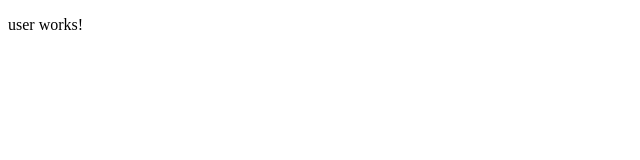
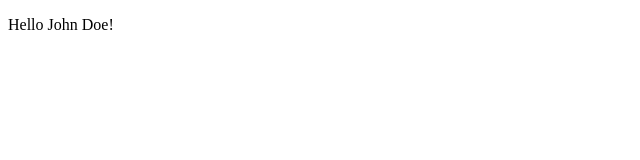
Before and after one commit to Dshoe/a4app-angular-example, an Angular app: page / in a window 1280 px wide. Shown: the top 160 px of the page, without its empty margins (0-640 px from the left). Built offline with nearby package versions, Linux system fonts and the light colour scheme.

Commit message:
Inject name variable from TypeScript into HTML using interpolation

```diff
--- a/src/app/components/user/user.component.html
+++ b/src/app/components/user/user.component.html
@@ -1,3 +1,3 @@
 <p>
-  user works!
+  Hello {{name}}!
 </p>
--- a/src/app/components/user/user.component.ts
+++ b/src/app/components/user/user.component.ts
@@ -6,6 +6,7 @@ import { Component, OnInit } from '@angular/core';
   styleUrls: ['./user.component.css']
 })
 export class UserComponent implements OnInit {
+  name = 'John Doe';
 
   constructor() { }
 
```
